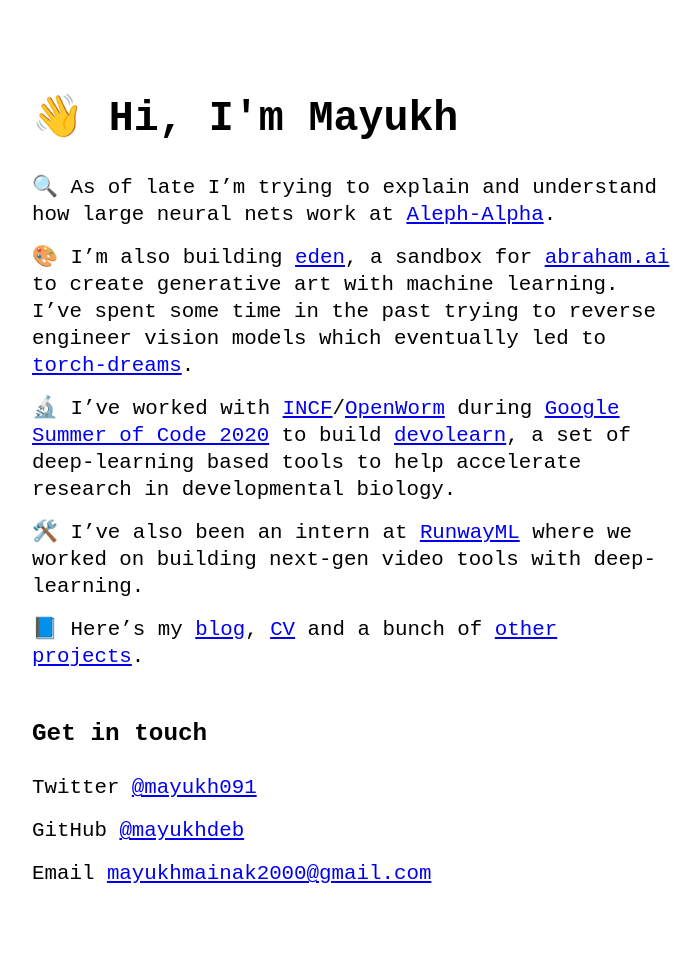
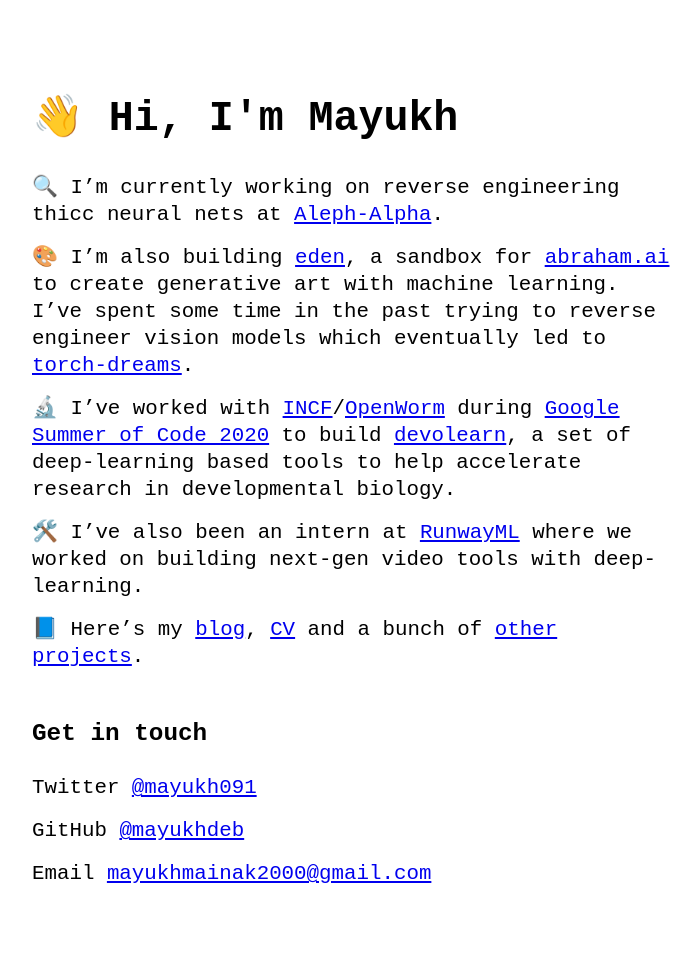
Before and after one commit to Mayukhdeb/Mayukhdeb.github.io, a Jekyll site: the page built from index.md, in a window 1280 px wide. Shown: the whole page, without its empty margins (288-988 px from the left). Built offline with Jekyll 4.4.1, drawn with Linux system fonts in a browser that asks for light colours.

Commit message:
small changes

```diff
--- a/index.md
+++ b/index.md
@@ -2,7 +2,7 @@
 layout: home
 ---
 
-🔍 As of late I'm trying to explain and understand how large neural nets work at [Aleph-Alpha](https://aleph-alpha.de/).
+🔍 I'm currently working on reverse engineering thicc neural nets at [Aleph-Alpha](https://aleph-alpha.de/).
 
 🎨 I'm also building [eden](https://github.com/abraham-ai/eden), a sandbox for [abraham.ai](https://abraham.ai/) to create generative art with machine learning. I've spent some time in the past trying to reverse engineer vision models which eventually led to [torch-dreams](https://github.com/Mayukhdeb/torch-dreams).
 
```
Also changed, not shown: 3 other files.
